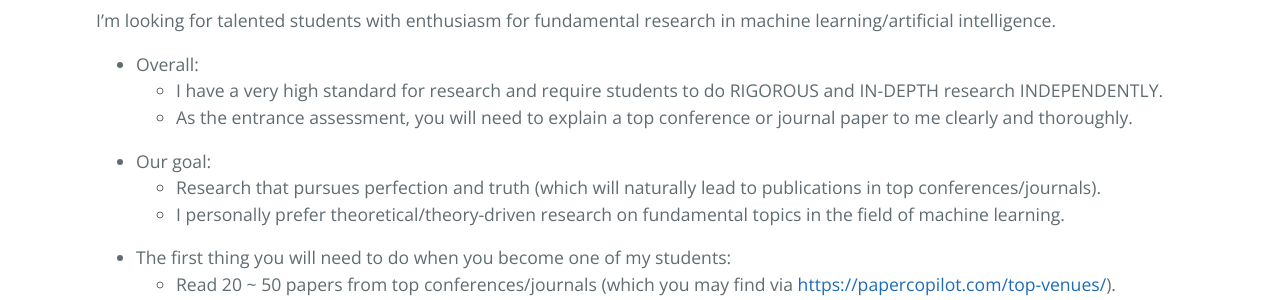
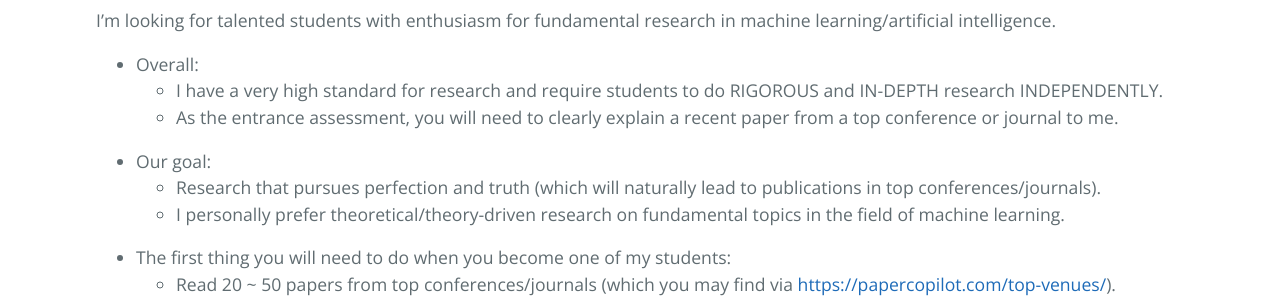
Before and after one commit to ZhimingZhou/zhimingzhou.github.io, a Jekyll site: the page built from _posts/2021-10-11-Prospective-Students.md, in a window 1280 px wide. Shown: the part 411-711 px from the top of the page. Built offline with Jekyll 4.4.1, drawn with Linux system fonts in a browser that asks for light colours.

Commit message:
Update 2021-10-11-Prospective-Students.md

```diff
--- a/_posts/2021-10-11-Prospective-Students.md
+++ b/_posts/2021-10-11-Prospective-Students.md
@@ -12,7 +12,7 @@ I’m looking for talented students with enthusiasm for fundamental research in
 
 - Overall:
 	- I have a very high standard for research and require students to do RIGOROUS and IN-DEPTH research INDEPENDENTLY.
-	- As the entrance assessment, you will need to explain a top conference or journal paper to me clearly and thoroughly.
+	- As the entrance assessment, you will need to clearly explain a recent paper from a top conference or journal to me.
 
 <!--  -->
 - Our goal:
```
